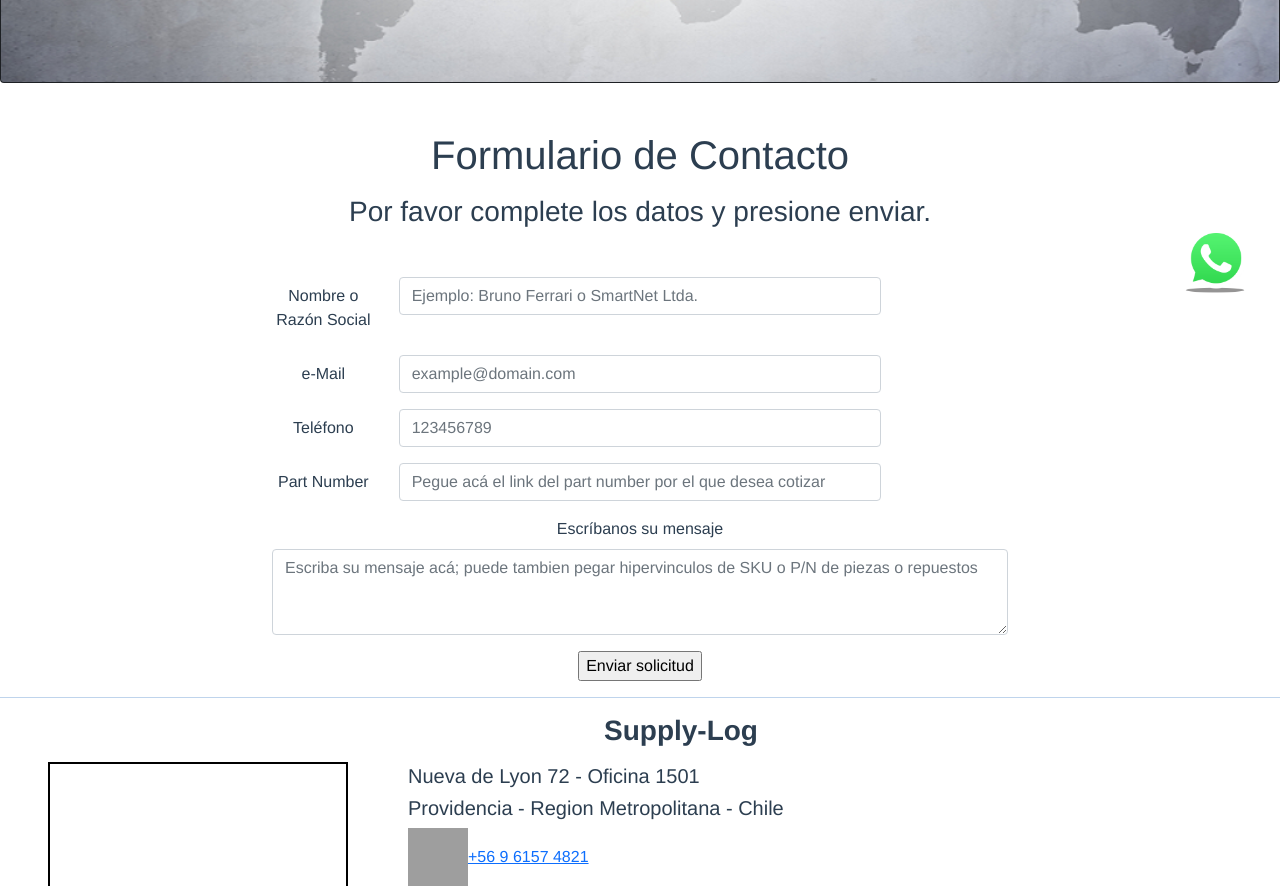
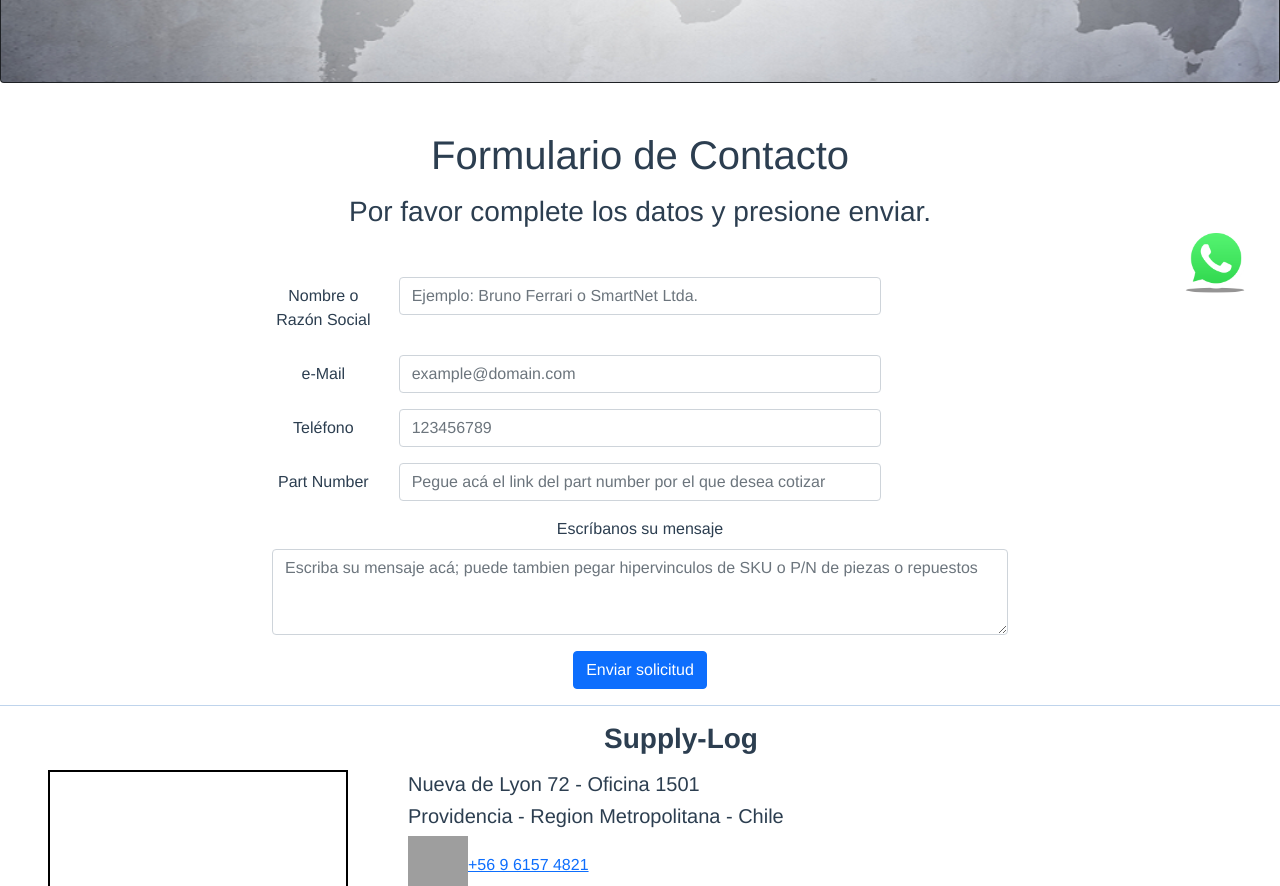
Before and after one commit to danizarate/supply-log, a Vue app: page /Contactanos in a window 1280 px wide. Shown: the part 480-1366 px from the top of the page. Built offline with nearby package versions, Linux system fonts and the light colour scheme; grey boxes are pictures that could not be loaded.

Commit message:
Modificacion mail 5-4-2021 x Mery Fontalvo

```diff
--- a/src/components/HelloWorld.vue
+++ b/src/components/HelloWorld.vue
@@ -1,6 +1,6 @@
 <template>
   <div class="hello">
-    <h1 class="display-3 font-weight-bold">{{ msg }}</h1>
+    <h1 class="display-5 font-weight-bold">{{ msg }}</h1>
 
   </div>
 </template>
--- a/src/views/Compras.vue
+++ b/src/views/Compras.vue
@@ -146,7 +146,10 @@
                 <div class="col-sm-3">
                 <div class="card">
                   <div class="card-body">
-                    <img class="card-img-top imgprov" src="../assets/img/compras/autos/rock.jpeg" alt="Card image cap">
+                    <a class="imgrrss" target="_Blanck" href="https://www.rockauto.com/">
+                      <img class="card-img-top imgprov" src="../assets/img/compras/autos/rock.jpeg" alt="Card image cap">
+                    </a>
+
                   </div>
                 </div>
               </div>
@@ -154,7 +157,10 @@
                <div class="col-sm-3">
                 <div class="card">
                   <div class="card-body">
-                    <img class="card-img-top imgprov" src="../assets/img/compras/autos/borla.png" alt="Card image cap">
+                    <a class="imgrrss" target="_Blanck" href="https://www.borla.com/">
+                      <img class="card-img-top imgprov" src="../assets/img/compras/autos/borla.png" alt="Card image cap">
+                    </a>
+
                   </div>
                 </div>
               </div>
@@ -162,7 +168,11 @@
                <div class="col-sm-3">
                 <div class="card">
                   <div class="card-body">
-                    <img class="card-img-top imgprov" src="../assets/img/compras/autos/kyn2.png" alt="Card image cap">
+                    <a class="imgrrss" target="_Blanck" href="https://www.knfiltros.com/">
+                      <img class="card-img-top imgprov" src="../assets/img/compras/autos/kyn2.png" alt="Card image cap">
+                    </a>
+
+
                   </div>
                 </div>
               </div>
@@ -170,7 +180,10 @@
                <div class="col-sm-3">
                 <div class="card">
                   <div class="card-body">
-                    <img class="card-img-top imgprov" src="../assets/img/compras/autos/carid.jpg" alt="Card image cap">
+                    <a class="imgrrss" target="_Blanck" href="https://www.carid.com/">
+                      <img class="card-img-top imgprov" src="../assets/img/compras/autos/carid.jpg" alt="Card image cap">
+                    </a>
+
                   </div>
                 </div>
               </div>
@@ -178,13 +191,16 @@
                <div class="col-sm-3">
                 <div class="card">
                   <div class="card-body">
-                    <img class="card-img-top imgprov" src="../assets/img/compras/autos/tirerack.png" alt="Card image cap">
+                    <a class="imgrrss" target="_Blanck" href="https://www.tirerack.com/content/tirerack/desktop/en/homepage.html">
+                      <img class="card-img-top imgprov" src="../assets/img/compras/autos/tirerack.png" alt="Card image cap">
+                    </a>
+
                   </div>
                 </div>
               </div>
              </div>
       </div>
-    </div>
+
 
     <!-- *************************************************************************************************************** -->
     <!-- ***************************************************    RRSS   ************************************************* -->
@@ -198,7 +214,7 @@
             </div>
         </div>
         <Footer />
-
+     </div>
 
 </template>
 
--- a/src/views/Contactanos.vue
+++ b/src/views/Contactanos.vue
@@ -25,7 +25,7 @@
                 <div class="col-sm-2"></div>
                 <div class="col-sm-8">
                     <!-- onsubmit="return Comprobar(this)" -->
-                    <form method="post"> <!-- class="contact-form" -->
+                    <form method="post" id="formulario"> <!-- class="contact-form" -->
                         <!-- Titulo del Form -->
                         <h1 class="mt-5">Formulario de Contacto</h1>
                         <h3 class="mt-3">Por favor complete los datos y presione enviar.</h3>
@@ -33,28 +33,28 @@
                         <div class="form-group row mt-5">
                             <label for="nombre" class="col-sm-2 col-form-label">Nombre o Razón Social</label>
                             <div class="col-sm-8">
-                                <input type="text" class="form-control" id="nombre" placeholder="Ejemplo: Bruno Ferrari o SmartNet Ltda. " v-model="nombre">
+                                <input type="text" class="form-control" id="nombre" placeholder="Ejemplo: Bruno Ferrari o SmartNet Ltda. " v-model="nombre" required>
                             </div>
                         </div>
                         <!-- e-Mail -->
                         <div class="form-group row">
                             <label for="eMail" class="col-sm-2 col-form-label">e-Mail</label>
                             <div class="col-sm-8">
-                                <input type="email" class="form-control" id="eMail" placeholder="example@domain.com" v-model="email">
+                                <input type="email" class="form-control" id="eMail" placeholder="example@domain.com" v-model="email" required>
                             </div>
                         </div>
                         <!-- Telefono -->
                         <div class="form-group row">
                             <label for="fono" class="col-sm-2 col-form-label">Teléfono</label>
                             <div class="col-sm-8">
-                                <input type="text" class="form-control" id="fono" placeholder="123456789" v-model="fono">
+                                <input type="number" class="form-control" id="fono" placeholder="123456789" v-model="fono" required>
                             </div>
                         </div>
                         <!-- Part Number -->
                         <div class="form-group row">
                             <label for="partnumber" class="col-sm-2 col-form-label">Part Number</label>
                             <div class="col-sm-8">
-                                <input type="text" class="form-control" id="pnumber" placeholder="Pegue acá el link del part number por el que desea cotizar" v-model="partnumber">
+                                <input type="text" class="form-control" id="pnumber" placeholder="Pegue acá el link del part number por el que desea cotizar" v-model="partnumber" required>
                             </div>
                         </div>
                         <!-- Mensaje -->
@@ -62,12 +62,10 @@
                             <label for="msg">Escríbanos su mensaje</label>
                             <textarea class="form-control" id="mensaje" rows="3" placeholder="Escriba su mensaje acá; puede tambien pegar hipervinculos de SKU o P/N de piezas o repuestos" v-model="msg"></textarea>
                         </div>
-                        <!-- nombre, msg, email, fono, partnumber -->
-		                <input type="button" value="Enviar solicitud" @click="preparar(nombre, msg, email, fono, partnumber)"/><!-- sendEmail() -->
-                        <!-- <button class="btn btn-primary" type="button" disabled>
-                        <span class="spinner-border spinner-border-sm" role="status" aria-hidden="true"></span>
-                        Loading...
-                        </button> -->
+
+                        <button class="btn btn-primary" type="button" id="enviar" @click="preparar(nombre, msg, email, fono, partnumber)">
+                            Enviar solicitud
+                        </button>
                     </form>
                 </div>
             </div>
@@ -98,7 +96,8 @@ export default {
         email:'',
         fono:'',
         partnumber:'',
-        msg:''
+        msg:'',
+
       }
     },
     methods:{
@@ -108,20 +107,59 @@ export default {
             this.email = email
             this.fono = fono
             this.partnumber = partnumber
-            console.log(this.nombre)
-            console.log(this.email)
-            console.log(this.msg)
-            Email.send({
-                SecureToken : "64901202-2440-4bf5-9115-3de921f02bfa",
-                To : 'dzarate@pcfriend.cl',    //them@website.com
-                From : "contacto@supplylog.cl",       //you@isp.com
+            var d1 = document.getElementById('enviar');
+            var f1= document.getElementById("formulario");
+            var sw=true;
+            /* if (this.nombre.length() <3){
+                sw=false
+            }
+            if (this.msg.length() < 3){
+                sw=false
+            }
+            if (this.email.length() < 3){
+                sw=false
+            }
+            if (this.fono.length() < 3){
+                sw=false
+            }
+            if (this.partnumber.length()<3){
+                sw=false
+            }
+            console.log(sw)
+            if (sw == false){
+                d1.insertAdjacentHTML('afterend', '<div class="alert alert-warning alert-dismissible fade show mt-3" role="alert"><strong>Ha ocurrido el siguiente error:</strong><p> Uno o más campos poseen valores no permitidos o violan la longitud minima requerida.</p><button type="button" class="close" data-dismiss="alert" aria-label="Close"><span aria-hidden="true">&times;</span></button></div>');
+            }else{ */
+                d1.innerHTML=""
+                d1.insertAdjacentHTML('beforeend', '<span class="spinner-border spinner-border-sm"></span> Enviando...');
+                /* SecureToken : "033c7d2a-5790-44a6-ae5c-8529bad34388", */
+                Email.send({
+                Host : "mail.supplylog.cl",
+                Username : "contacto@supplylog.cl",
+                Password : "*#zde*ds!EC*",
+                To : 'dzarate@pcfriend.cl',
+                From : "contacto@supplylog.cl",
                 Subject : "Formulario de Contacto",
-                Body : `${this.nombre}, te ha enviado el siguiente mensaje: ${this.msg} <br/>El correo de ${this.nombre} es: ${this.email} y su teléfono es: ${this.fono}. <br/>Part Number consultado: ${this.partnumber}`
-                })
-                .then(function(){
+                Body : "Este es un mensaje enviado a traves del formulario de contacto de www.supplylog.cl :" + "<br><br><br>" + "Nombre o Razon Social : " + this.nombre + "<br>" + "E-Mail : " + this.email + "<br>" +
+                        "Teléfono : " + this.fono + "<br>" + "P/N Consultado: " + this.partnumber + "<br><br>" + "Mensaje : " + this.msg
+                }).then((message)=>{
+                        if (message == "OK"){
 
-                    alert("Formulario enviado exitosamente")
-                });
+                            d1.innerHTML="Enviar solicitud"
+                            d1.insertAdjacentHTML('afterend', '<div class="alert alert-success alert-dismissible fade show mt-3" role="alert"><strong>Su solicitud fue enviada exitosamente!</strong> Nuestro equipo se contactará en un plazo de 48 horas con Usted.<button type="button" class="close" data-dismiss="alert" aria-label="Close"><span aria-hidden="true">&times;</span></button></div>');
+                            f1.reset();
+
+                        }else{
+
+                            d1.innerHTML="Enviar solicitud"
+                            /* d1.insertAdjacentHTML('afterend', '<div class="alert alert-danger mt-2"><strong></strong>' + message + '</div>'); */
+                            d1.insertAdjacentHTML('afterend', '<div class="alert alert-warning alert-dismissible fade show mt-3" role="alert"><strong>Ha ocurrido el siguiente error:</strong><p>' + message + '</p><button type="button" class="close" data-dismiss="alert" aria-label="Close"><span aria-hidden="true">&times;</span></button></div>');
+                            f1.reset();
+                        }
+                    }
+
+
+                );
+            /* } */
         },
         async carga(){
             //ponemos un timeot para que se muestren los spinner
--- a/src/views/Home.vue
+++ b/src/views/Home.vue
@@ -217,7 +217,7 @@
       <div class="row mt-5">
         <h2 style="margin:0 auto;">Algunos de nuestros proveedores</h2>
       </div>
-    </div>
+
 
 
     <div class="container mt-5">
@@ -369,7 +369,7 @@
     <hr style="color: #0056b2;" /> <!-- Crea divisor -->
 
     <Footer />
-
+   </div>
 </div>
   <!-- </div> -->
 </template>
--- a/src/views/Repuestos.vue
+++ b/src/views/Repuestos.vue
@@ -261,11 +261,11 @@
             <Footer class="mt-5" />
 
 
-          </div>
+
           <hr style="color: #0056b2;" />
           <Footer />
       </div>
- <!--  </div> -->
+  </div>
 </template>
 
 <script>
```
